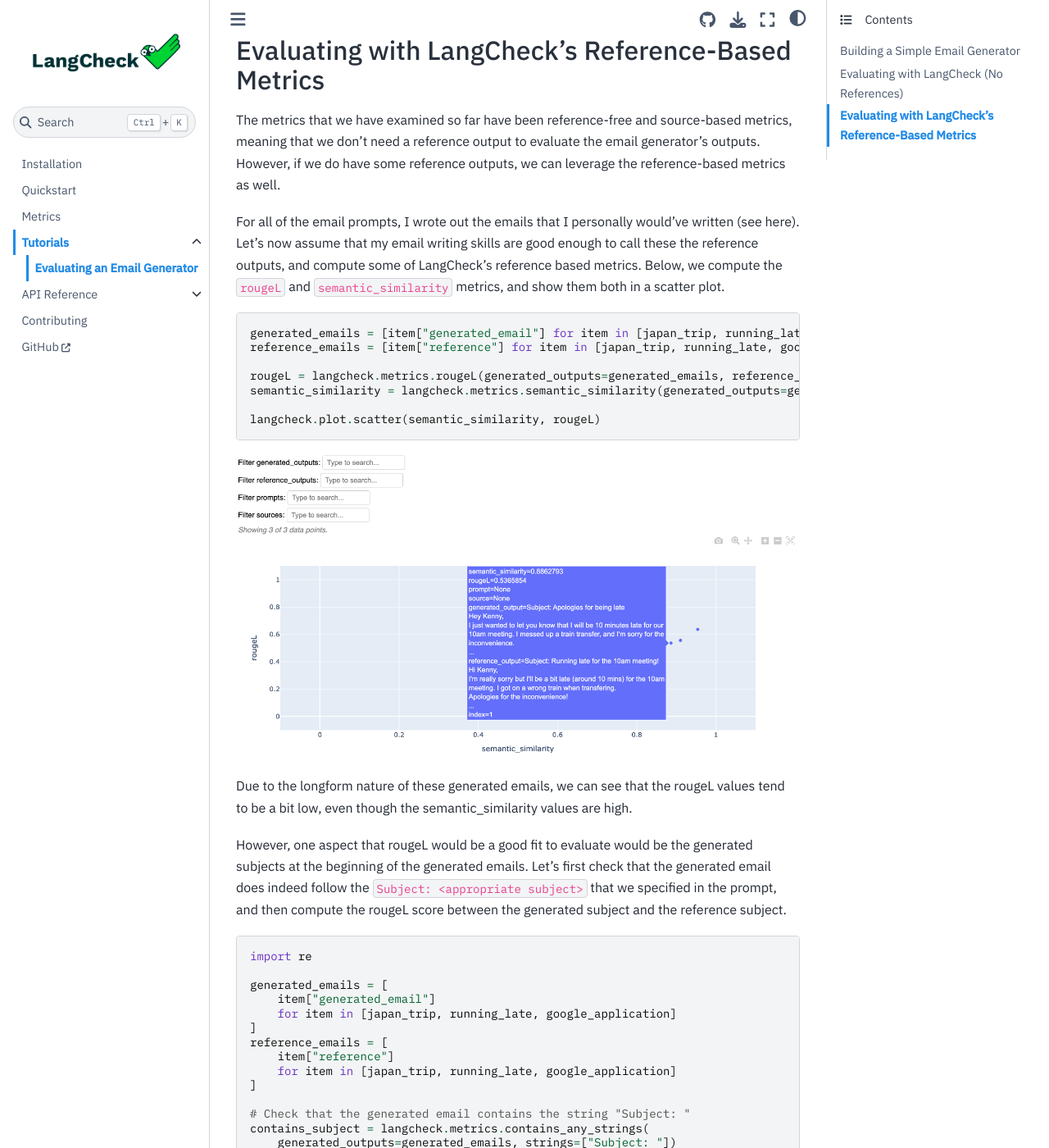
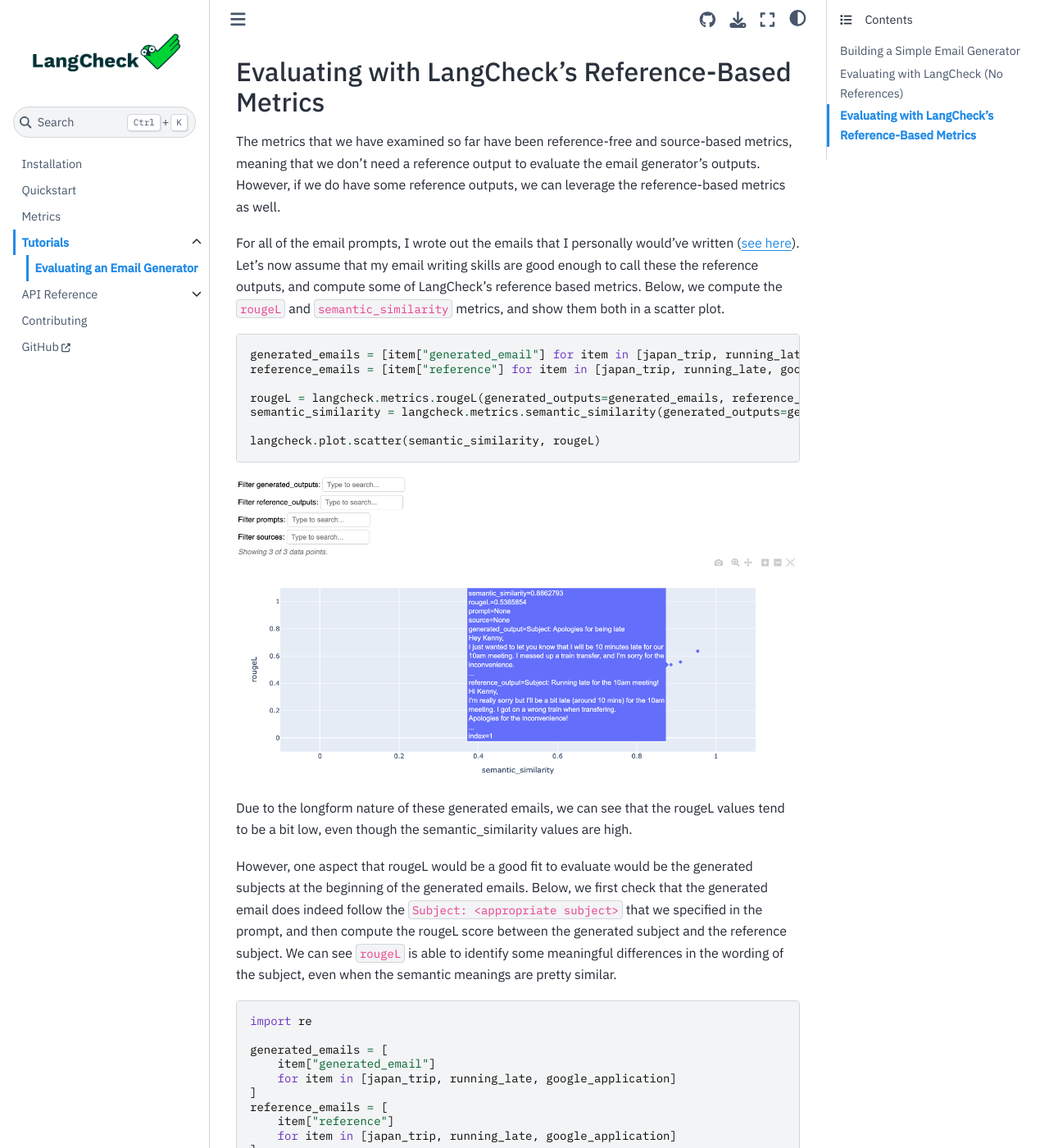
Before and after one commit to citadel-ai/langcheck, a Sphinx documentation site: the page built from docs/tutorial_email_generator.md, in a window 1280 px wide and 1400 px high, scrolled down 5386 px. Shown: the whole window at 82% size. Built offline with Sphinx 7.4.7 and the Sphinx Book theme 1.1.4, drawn with Linux system fonts in a browser that asks for light colours; some of the changed text lies outside the part shown.

Commit message:
link to the colab and change the scatter plot

````diff
--- a/docs/tutorial_email_generator.md
+++ b/docs/tutorial_email_generator.md
@@ -1,6 +1,6 @@
 # Evaluating an Email Generator
 
-In this tutorial, we will walk through how we can use LangCheck to evaluate a simple email generator app based on the OpenAI API.
+In this tutorial, we will walk through how we can use LangCheck to evaluate a simple email generator app based on the OpenAI API. To see all the code that this tutorial is based on (and to run it yourself!), [see this Colab](https://colab.research.google.com/github/citadel-ai/langcheck/blob/main/docs/notebooks/Email%20Generation%20Tutorial.ipynb).
 
 ## Building a Simple Email Generator
 
@@ -202,7 +202,7 @@
 
 The metrics that we have examined so far have been reference-free and source-based metrics, meaning that we don’t need a reference output to evaluate the email generator’s outputs. However, if we do have some reference outputs, we can leverage the reference-based metrics as well.
 
-For all of the email prompts, I wrote out the emails that I personally would’ve written (see here). Let’s now assume that my email writing skills are good enough to call these the reference outputs, and compute some of LangCheck’s reference based metrics. Below, we compute the `rougeL` and `semantic_similarity` metrics, and show them both in a scatter plot.
+For all of the email prompts, I wrote out the emails that I personally would’ve written ([see here](https://colab.research.google.com/github/citadel-ai/langcheck/blob/main/docs/notebooks/Email%20Generation%20Tutorial.ipynb)). Let’s now assume that my email writing skills are good enough to call these the reference outputs, and compute some of LangCheck’s reference based metrics. Below, we compute the `rougeL` and `semantic_similarity` metrics, and show them both in a scatter plot.
 
 ```python
 generated_emails = [item["generated_email"] for item in [japan_trip, running_late, google_application]]
@@ -217,7 +217,7 @@
 
 Due to the longform nature of these generated emails, we can see that the rougeL values tend to be a bit low, even though the semantic_similarity values are high.
 
-However, one aspect that rougeL would be a good fit to evaluate would be the generated subjects at the beginning of the generated emails. Let's first check that the generated email does indeed follow the `Subject: <appropriate subject>` that we specified in the prompt, and then compute the rougeL score between the generated subject and the reference subject.
+However, one aspect that rougeL would be a good fit to evaluate would be the generated subjects at the beginning of the generated emails. Below, we first check that the generated email does indeed follow the `Subject: <appropriate subject>` that we specified in the prompt, and then compute the rougeL score between the generated subject and the reference subject. We can see `rougeL` is able to identify some meaningful differences in the wording of the subject, even when the semantic meanings are pretty similar.
 
 ```python
 import re
````
Also changed, not shown: docs/_static/email_tutorial_scatter_2.png, docs/notebooks/Email Generation Tutorial.ipynb.
